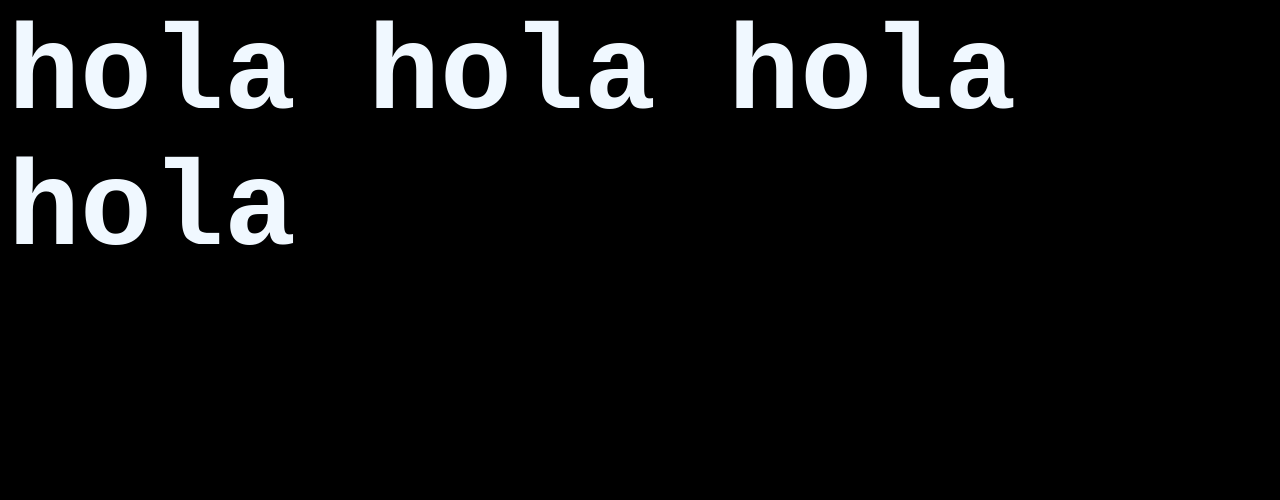
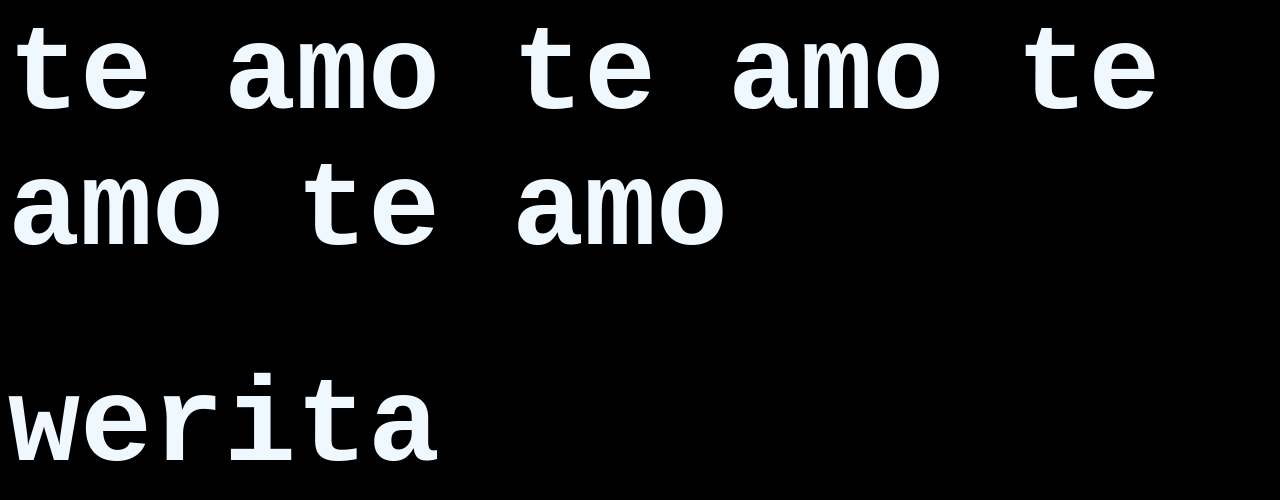
Before and after one commit to JonaRojass/Prueba-Github, a plain HTML site: page index.html in a window 1280 px wide. Drawn offline with Linux system fonts and the light colour scheme.

Commit message:
cambio de inicio a te amo

```diff
--- a/index.html
+++ b/index.html
@@ -7,7 +7,8 @@
 </head>
 <body>
     <header>
-        <h1>hola hola hola hola </h1>
+        <h1> te amo te amo te amo te amo</h1>
+        <h1> werita </h1>
 
     </header>
 
```
